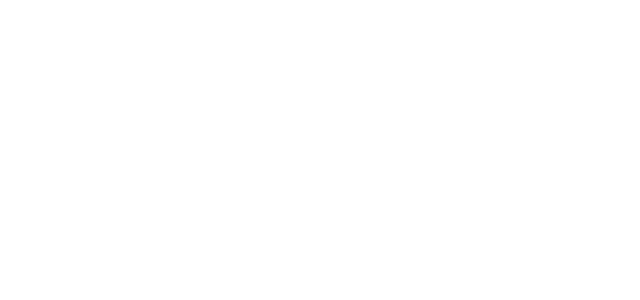
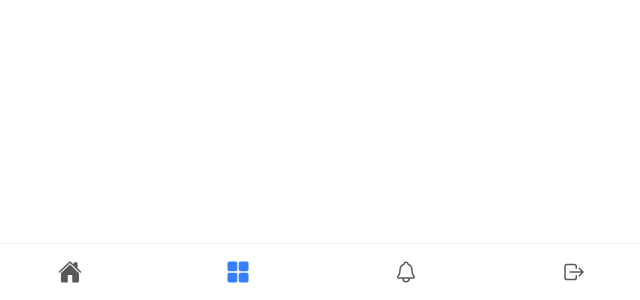
Before and after one commit to lauraophelie/front_office_mobile_voiture, a React (Vite) app: page /liste_annonce in a window 1280 px wide. Shown: the part 500-800 px from the top of the page, without its empty margins (318-958 px from the left). Built offline with nearby package versions, Linux system fonts and the light colour scheme.

Commit message:
navigation

```diff
--- a/package.json
+++ b/package.json
@@ -22,7 +22,7 @@
     "@ionic/react-router": "^7.0.0",
     "@types/react-router": "^5.1.20",
     "@types/react-router-dom": "^5.3.3",
-    "ionicons": "^7.0.0",
+    "ionicons": "^7.2.2",
     "react": "^18.2.0",
     "react-dom": "^18.2.0",
     "react-router": "^5.3.4",
--- a/src/App.tsx
+++ b/src/App.tsx
@@ -20,10 +20,10 @@
 import '@ionic/react/css/display.css';
 
 /* Theme variables */
-import './theme/variables.css';
+//import './theme/variables.css';
 import Login from './pages/login/Login';
 import Inscription from './pages/login/Inscription';
-import Menu from './pages/menu/Menu';
+import Footer from './components/footer/Footer';
 
 setupIonicReact();
 
@@ -43,13 +43,11 @@
           <Inscription />
         </Route>
 
-        <Route exact path="/menu">
-          <Menu />
-        </Route>
-
         <Route exact path="/">
           <Redirect to="/home" />
         </Route>
+
+        <Footer />
       </IonRouterOutlet>
     </IonReactRouter>
   </IonApp>
--- a/src/components/footer/Footer.tsx
+++ b/src/components/footer/Footer.tsx
@@ -1,7 +1,40 @@
+import { IonIcon, IonRouterOutlet, IonTabBar, IonTabButton, IonTabs } from "@ionic/react";
+import { IonReactRouter } from "@ionic/react-router";
+import { Route } from "react-router"
+import Menu from "../../pages/menu/Menu";
+import { home, grid, notificationsOutline, logOutOutline } from 'ionicons/icons';
+import ListeAnnonce from "../../pages/annonce/liste/ListeAnnonce";
+import Notifications from "../../pages/notifications/Notifications";
+
 const Footer: React.FC = () => {
     return (
-        <>
-        </>
+        <IonReactRouter>
+            <IonTabs>
+                <IonRouterOutlet>
+                    <Route path="/menu" render={() => <Menu />} exact={true} />
+                    <Route path="/liste_annonce" render={() => <ListeAnnonce />} exact={true}/>
+                    <Route path="/notifications" render={() => <Notifications />} exact={true} />
+                </IonRouterOutlet>
+
+                <IonTabBar slot="bottom">
+                    <IonTabButton tab="menu" href="/menu">
+                        <IonIcon icon={home}/>
+                    </IonTabButton>
+
+                    <IonTabButton tab="liste_annonce" href="/liste_annonce">
+                        <IonIcon icon={grid} />
+                    </IonTabButton>
+
+                    <IonTabButton tab="notifications" href="/notifications">
+                        <IonIcon icon={notificationsOutline} />
+                    </IonTabButton>
+
+                    <IonTabButton>
+                        <IonIcon icon={logOutOutline} />
+                    </IonTabButton>
+                </IonTabBar>
+            </IonTabs>
+        </IonReactRouter>
     )
 }
 
--- /dev/null
+++ b/src/pages/annonce/liste/ListeAnnonce.tsx
@@ -0,0 +1,8 @@
+const ListeAnnonce: React.FC = () => {
+    return (
+        <>
+        </>
+    )
+}
+
+export default ListeAnnonce;
--- a/src/pages/menu/Menu.tsx
+++ b/src/pages/menu/Menu.tsx
@@ -1,5 +1,6 @@
 import { IonFooter, IonHeader, IonPage, IonTitle, IonToolbar } from "@ionic/react";
 import "./Menu.scss";
+import Footer from "../../components/footer/Footer";
 
 const Menu: React.FC = () => {
     return (
--- /dev/null
+++ b/src/pages/notifications/Notifications.tsx
@@ -0,0 +1,8 @@
+const Notifications: React.FC = () => {
+    return (
+        <>
+        </>
+    )
+}
+
+export default Notifications;
```
Also changed, not shown: 1 other file (tests, documents, lock files or other folders).
